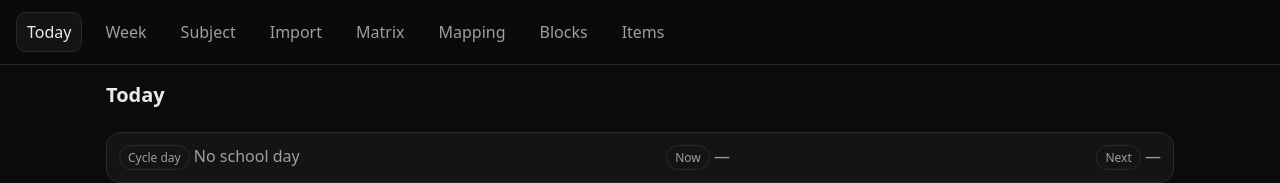
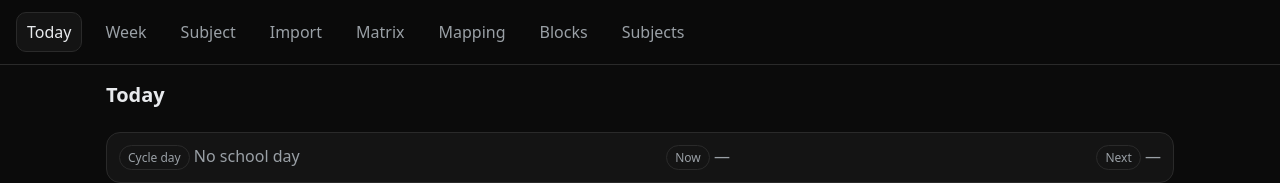
Before and after one commit to Spencerzone/cal, a React (Vite) app: page / in a window 1280 px wide. Shown: the top 183 px of the page. Built offline with nearby package versions, Linux system fonts and the light colour scheme; the HTML template or start-up script is replaced by a standard one.

Commit message:
subjects

```diff
--- a/src/App.tsx
+++ b/src/App.tsx
@@ -7,7 +7,7 @@ import SubjectPage from "./pages/SubjectPage";
 import MatrixPage from "./pages/MatrixPage";
 import TemplateMappingPage from "./pages/TemplateMappingPage";
 import BlocksPage from "./pages/BlocksPage";
-import ItemsPage from "./pages/SubjectsPage";
+import SubjectsPage from "./pages/SubjectsPage";
 
 export default function App() {
   return (
@@ -34,8 +34,8 @@ export default function App() {
         <NavLink to="/blocks" className={({ isActive }) => (isActive ? "active" : "")}>
         Blocks
         </NavLink>
-        <NavLink to="/items" className={({ isActive }) => (isActive ? "active" : "")}>
-        Items
+        <NavLink to="/subjects" className={({ isActive }) => (isActive ? "active" : "")}>
+        Subjects
         </NavLink>
 
       </nav>
@@ -49,7 +49,7 @@ export default function App() {
           <Route path="/matrix" element={<MatrixPage />} />
           <Route path="/mapping" element={<TemplateMappingPage />} />
           <Route path="/blocks" element={<BlocksPage />} />
-          <Route path="/subjects" element={<SubjectPage />} />
+          <Route path="/subjects" element={<SubjectsPage />} />
         </Routes>
       </div>
     </>
```
